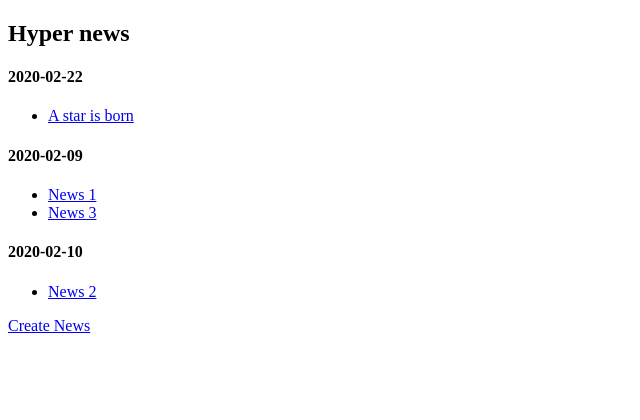
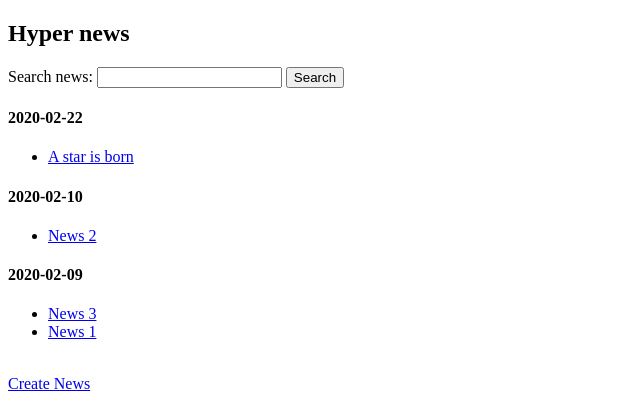
Before and after one commit to Moposoft/Django-HyperNews, a Django app: page /news/ in a window 1280 px wide. Shown: the top 420 px of the page, without its empty margins (0-640 px from the left). Run offline with Django 3.2, Linux system fonts and the light colour scheme.

Commit message:
Stage 5/5 Done

```diff
--- a/HyperNews Portal/task/hypernews/hypernews/urls.py
+++ b/HyperNews Portal/task/hypernews/hypernews/urls.py
@@ -14,10 +14,11 @@ Including another URLconf
     2. Add a URL to urlpatterns:  path('blog/', include('blog.urls'))
 """
 from django.urls import path
-from news.views import IndexView, NewsView, NewsIndexView, CreateNewsView
+from django.views.generic import RedirectView
+from news.views import NewsView, NewsIndexView, CreateNewsView
 
 urlpatterns = [
-    path('', IndexView.as_view()),
+    path('', RedirectView.as_view(url='news/')),
     path('news/', NewsIndexView.as_view()),
     path('news/<int:link>/', NewsView.as_view()),
     path('news/create/', CreateNewsView.as_view()),
--- a/HyperNews Portal/task/hypernews/news/templates/news/news_index.html
+++ b/HyperNews Portal/task/hypernews/news/templates/news/news_index.html
@@ -6,16 +6,26 @@
 </head>
 <body>
 <h2>Hyper news</h2>
-{% for i in list %}
-    <h4>{{i.date}}</h4>
+<form action="/news" method="get">
+    {% csrf_token %}
+    <label>Search news: </label>
+    <input name="q">
+    <button type="submit">Search</button>
+    <br>
+</form>
+{% regroup list|dictsortreversed:"created" by created|slice:":-9" as news_list %}
+{% for i in news_list %}
+    <h4>{{i.grouper}}</h4>
     <ul>
-        {% for j in i.news %}
+        {% for j in i.list %}
         <li>
             <a target="_blank" href="/news/{{j.link}}/">{{j.title}}</a>
         </li>
         {% endfor %}
     </ul>
 {% endfor %}
+<br>
 <a target="_blank" href="/news/create/">Create News</a>
+<br>
 </body>
 </html>
--- a/HyperNews Portal/task/hypernews/news/views.py
+++ b/HyperNews Portal/task/hypernews/news/views.py
@@ -34,8 +34,11 @@ class NewsIndexView(View):
         with open(settings.NEWS_JSON_PATH, "r") as f:
             news = json.load(f)
         sorted(news, key=lambda x: datetime.strptime(x['created'], '%Y-%m-%d %H:%M:%S'), reverse=False)
-        news_list = [{"date": x, "news": [{'title': y['title'], 'link': y['link']} for y in news if y["created"].split()[0] == x]}
-                     for x in set([x["created"].split()[0] for x in news])]
+        query = request.GET.get('q')
+        if query is None:
+            news_list = news
+        else:
+            news_list = [x for x in news if query in x['title']]
         context = {
             "list": news_list
         }
--- a/HyperNews Portal/task/hypernews/test.py
+++ b/HyperNews Portal/task/hypernews/test.py
@@ -11,5 +11,4 @@ text = 'text'
 title = 'title'
 news.append({'created': created, 'text': text, 'title': title, 'link': link})
 print(news)
-with open("../news.json", "w") as f:
-    json.dump(news, f)
+print(news[0]['title'])
```
